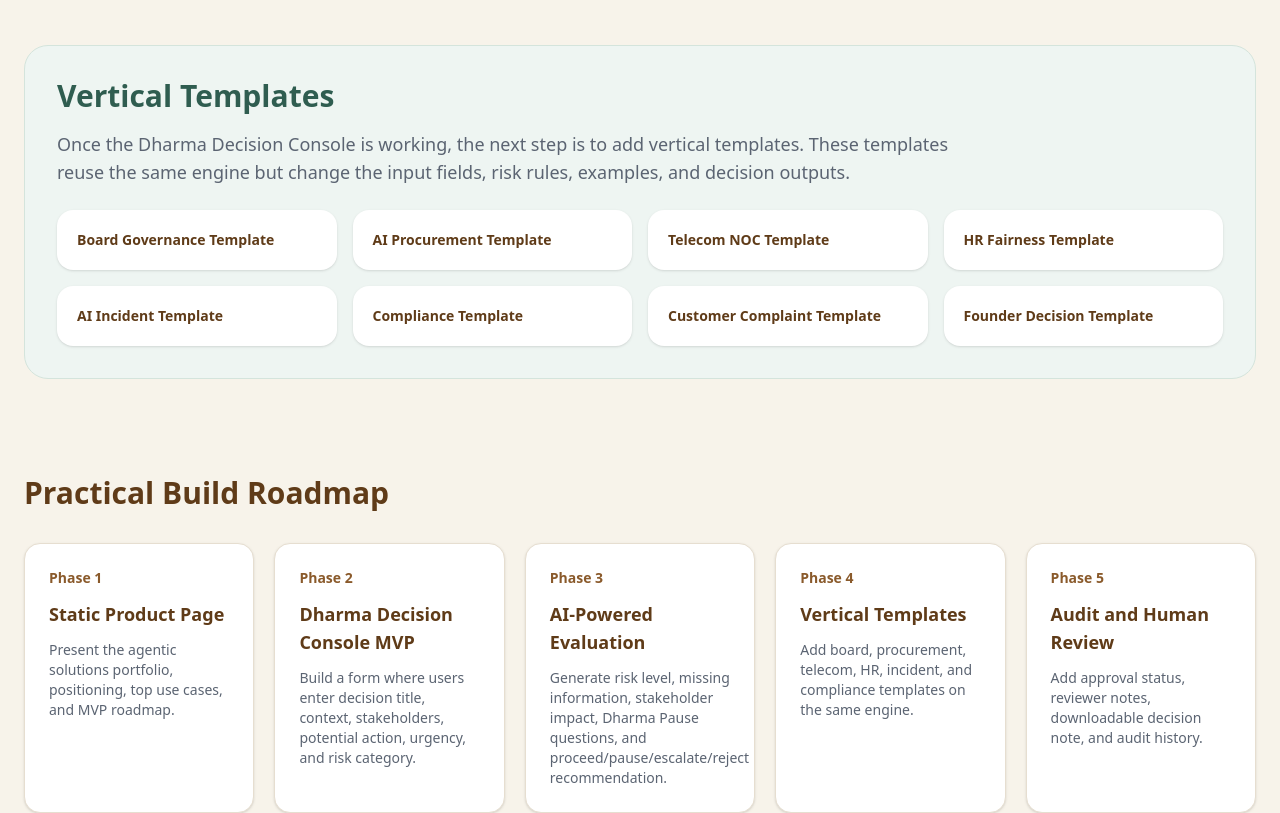
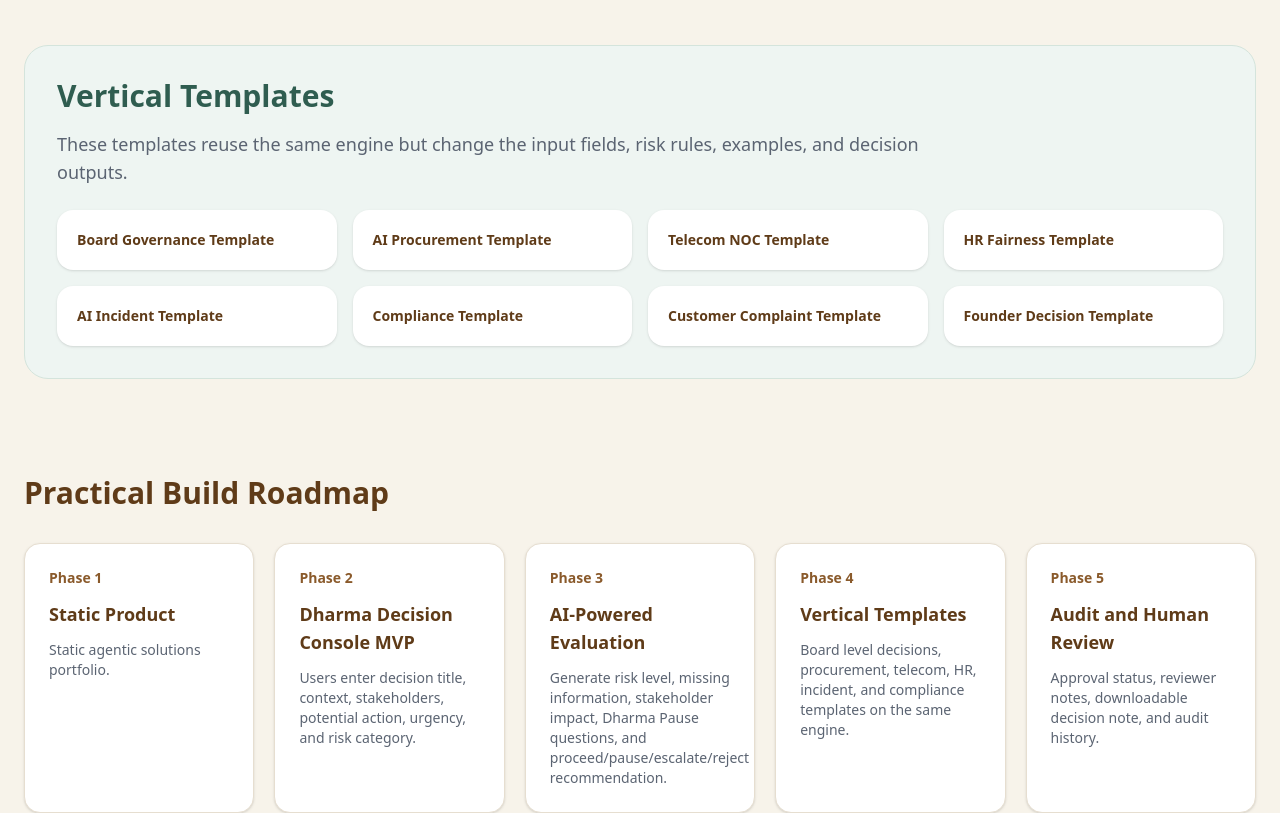
Before and after one commit to mintukumardds19-ux/viveka-final, a Next.js app: page /agentic-solutions in a window 1280 px wide. Shown: the part 4300-5113 px from the top of the page. Built offline with nearby package versions, Linux system fonts and the light colour scheme.

Commit message:
Add agentic solutions page

```diff
--- a/app/agentic-solutions/page.tsx
+++ b/app/agentic-solutions/page.tsx
@@ -166,13 +166,13 @@ const verticalTemplates = [
 const roadmap = [
   {
     phase: "Phase 1",
-    title: "Static Product Page",
-    text: "Present the agentic solutions portfolio, positioning, top use cases, and MVP roadmap.",
+    title: "Static Product",
+    text: "Static agentic solutions portfolio.",
   },
   {
     phase: "Phase 2",
     title: "Dharma Decision Console MVP",
-    text: "Build a form where users enter decision title, context, stakeholders, potential action, urgency, and risk category.",
+    text: "Users enter decision title, context, stakeholders, potential action, urgency, and risk category.",
   },
   {
     phase: "Phase 3",
@@ -182,12 +182,12 @@ const roadmap = [
   {
     phase: "Phase 4",
     title: "Vertical Templates",
-    text: "Add board, procurement, telecom, HR, incident, and compliance templates on the same engine.",
+    text: "Board level decisions, procurement, telecom, HR, incident, and compliance templates on the same engine.",
   },
   {
     phase: "Phase 5",
     title: "Audit and Human Review",
-    text: "Add approval status, reviewer notes, downloadable decision note, and audit history.",
+    text: "Approval status, reviewer notes, downloadable decision note, and audit history.",
   },
 ];
 
@@ -413,7 +413,7 @@ export default function AgenticSolutionsPage() {
         </h2>
 
         <p className="mt-4 max-w-4xl text-lg text-[#5b6472]">
-          All agentic solutions should be built on one reusable governance
+          This agentic solutions  built on one reusable governance
           engine. This keeps the product scalable, modular, and enterprise
           ready.
         </p>
@@ -441,8 +441,7 @@ export default function AgenticSolutionsPage() {
           </h2>
 
           <p className="mt-4 max-w-4xl text-lg text-[#5b6472]">
-            Once the Dharma Decision Console is working, the next step is to add
-            vertical templates. These templates reuse the same engine but change
+            These templates reuse the same engine but change
             the input fields, risk rules, examples, and decision outputs.
           </p>
 
```
